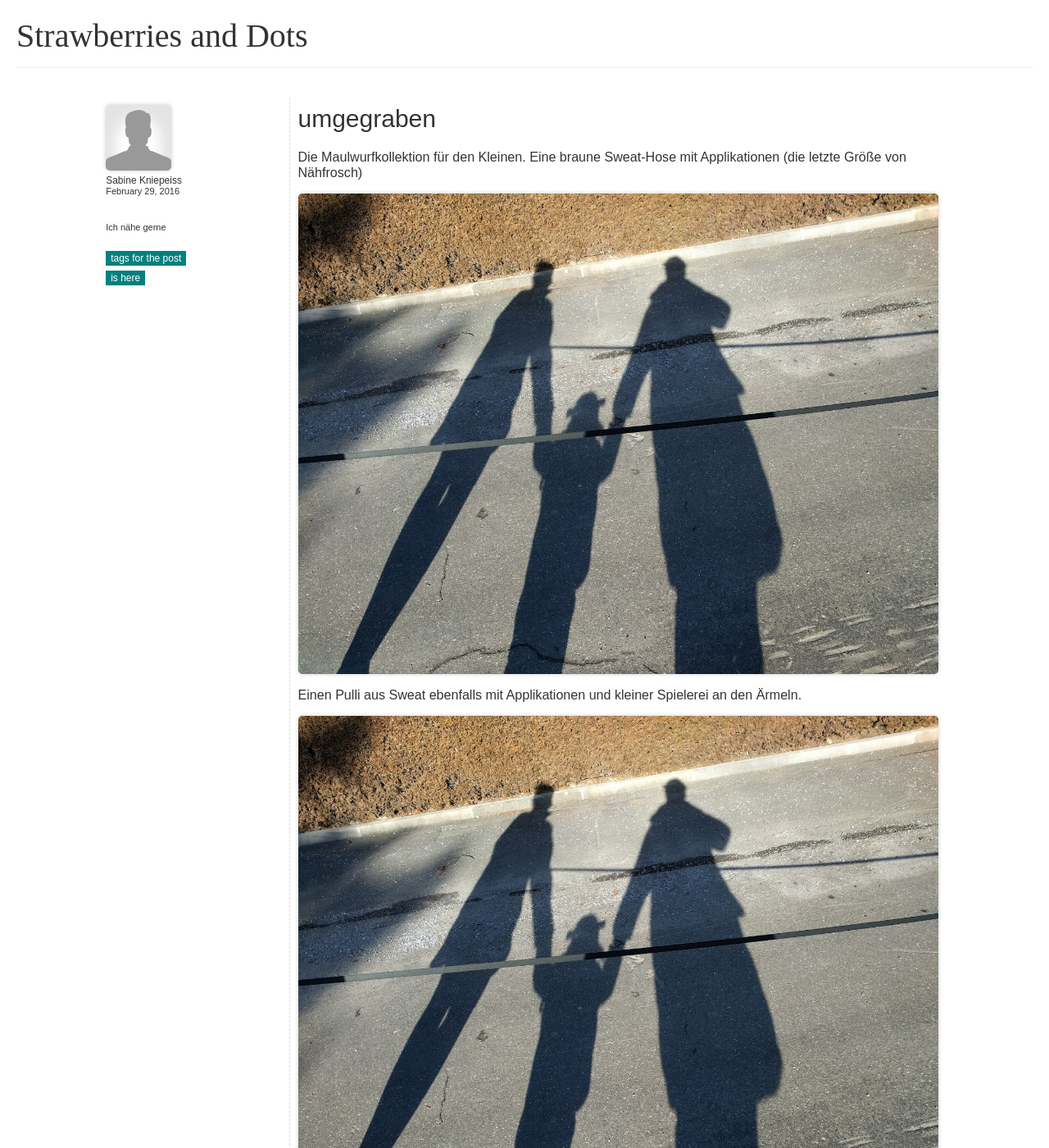
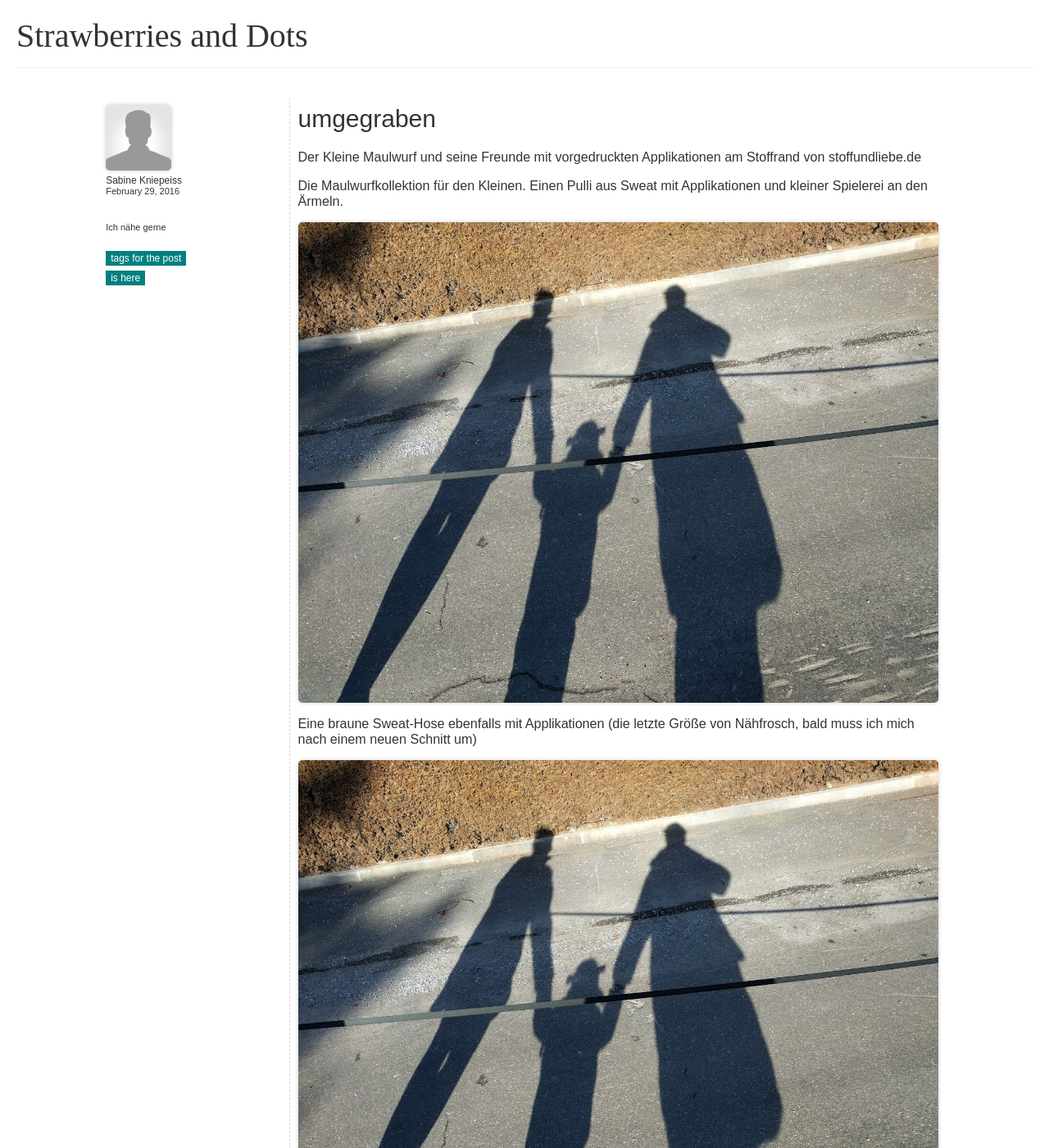
Before and after one commit to binekbine/strawberriesanddots, a Jekyll site: the page built from _posts/2016-02-29-umgegraben.markdown, in a window 1280 px wide and 1400 px high. Shown: the whole window at 82% size. Built offline with Jekyll 4.4.1, drawn with Linux system fonts in a browser that asks for light colours; some web fonts are replaced.

Commit message:
/ ‘_posts/2016-02-29-umgegraben.markdown’

```diff
--- a/_posts/2016-02-29-umgegraben.markdown
+++ b/_posts/2016-02-29-umgegraben.markdown
@@ -6,12 +6,13 @@ tags: [tags for the post, is here]
 summary: Der kleine Maulwurf
 image: /images/blog/fam-jojo.jpg
 ---
+Der Kleine Maulwurf und seine Freunde mit vorgedruckten Applikationen am Stoffrand von stoffundliebe.de
 
-Die Maulwurfkollektion für den Kleinen. Eine braune Sweat-Hose mit Applikationen (die letzte Größe von Nähfrosch)
+Die Maulwurfkollektion für den Kleinen. Einen Pulli aus Sweat mit Applikationen und kleiner Spielerei an den Ärmeln.
 
 ![fam-jojo]({{ site.baseurl }}/images/blog/fam-jojo.jpg)
 
-Einen Pulli aus Sweat ebenfalls mit Applikationen und kleiner Spielerei an den Ärmeln.
+ Eine braune Sweat-Hose ebenfalls mit Applikationen (die letzte Größe von Nähfrosch, bald muss ich mich nach einem neuen Schnitt um)
 
 ![fam-jojo]({{ site.baseurl }}/images/blog/fam-jojo.jpg)
 
```
